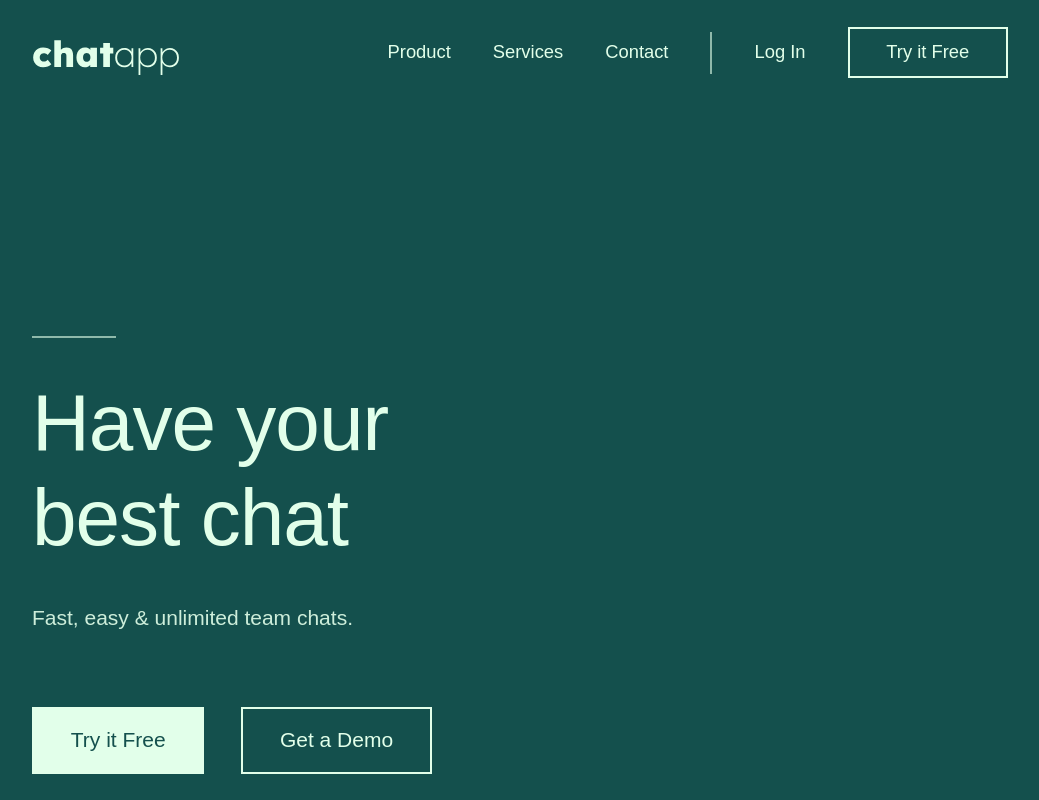
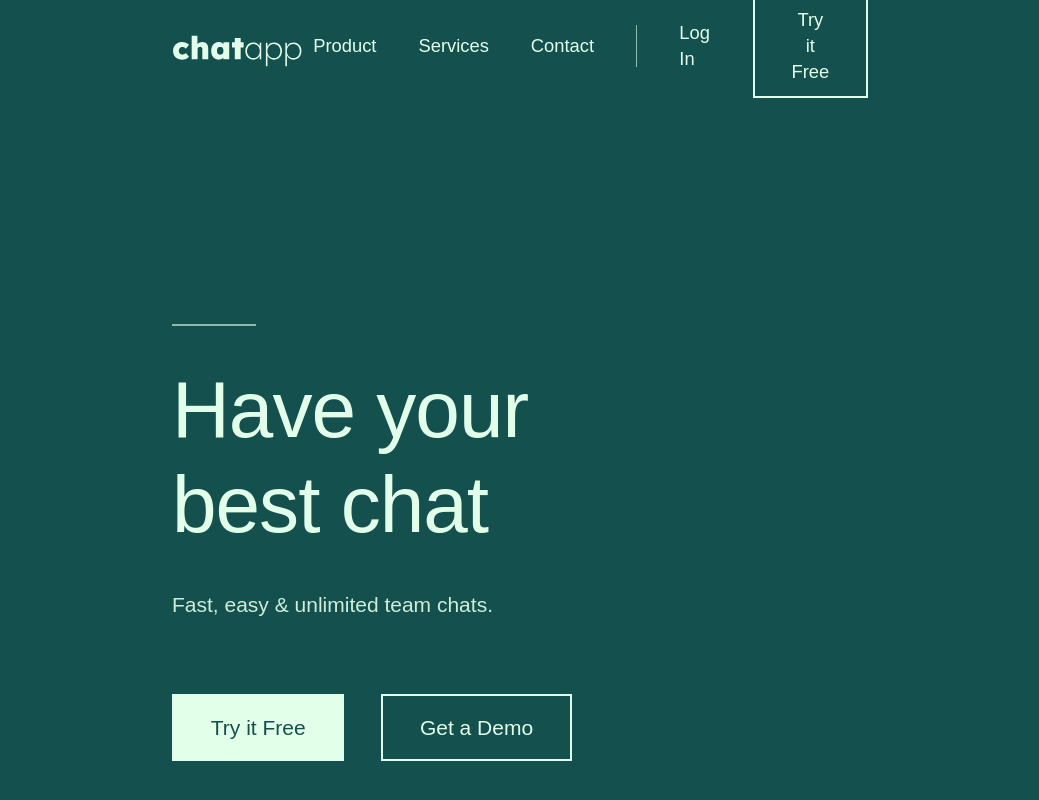
Before and after one commit to aka-luan/callapp-lp, a Next.js app: page / in a window 1280 px wide. Shown: the top 800 px of the page, without its empty margins (120-1159 px from the left). Built offline with nearby package versions, Linux system fonts and the light colour scheme.

Commit message:
padding to container

```diff
--- a/tailwind.config.js
+++ b/tailwind.config.js
@@ -25,6 +25,10 @@ module.exports = {
       fontFamily: {
         sans: ['Lexend', 'sans-serif'],
       },
+
+    },
+    container: {
+      padding: "140px"
     },
   },
   plugins: [],
```
